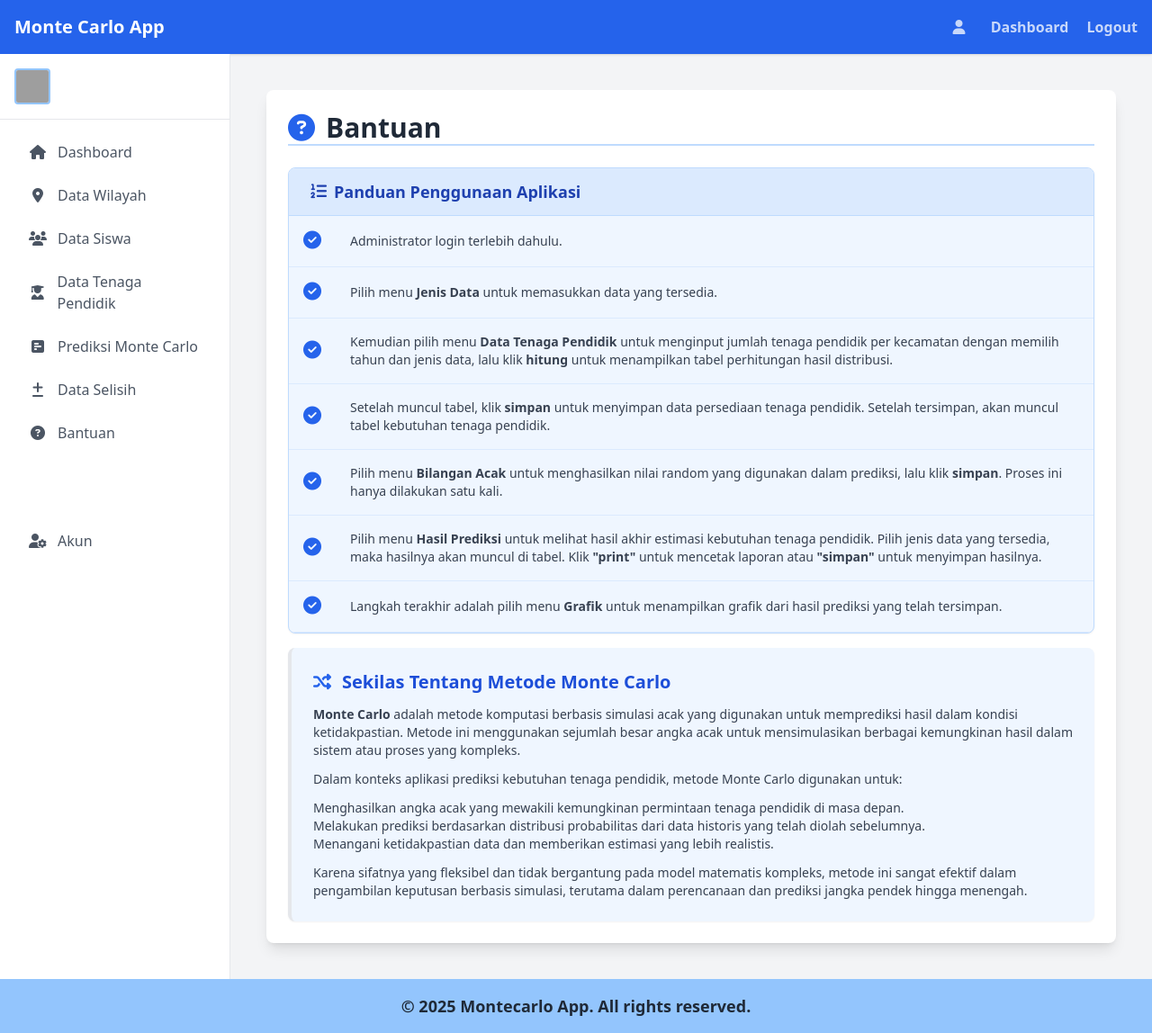
After one commit to kh-badri/surat, a CodeIgniter 4 app: the page made by app/Views/bantuan/index.php in a window 1280 px wide. The commit adds this page. Shown: the whole page at 90% size. Run offline with PHP 8.4 and a stand-in for CodeIgniter, Linux system fonts and the light colour scheme; the template is opened without the code that fills it, so the values that code supplies are empty; some libraries are stand-ins or nearby versions; grey boxes are pictures that could not be loaded.

Commit message:
update page bantuan

```diff
--- a/app/Config/Routes.php
+++ b/app/Config/Routes.php
@@ -18,6 +18,7 @@ $routes->group('', ['filter' => 'auth'], function ($routes) {
     // Resource untuk Wilayah dan Siswa (tetap seperti semula)
     $routes->resource('wilayah');
     $routes->resource('siswa');
+    $routes->resource('bantuan');
 
     // =======================================================
     // >> RUTE UNTUK SELISIH (CRUD) - DIJAGA OLEH GROUP INI <<
--- /dev/null
+++ b/app/Views/bantuan/index.php
@@ -0,0 +1,63 @@
+<?= $this->extend('layout/layout'); ?> <?= $this->section('content') ?> <div class="container mx-auto p-4 font-['Helvetica_Neue',_Helvetica,_Arial,_sans-serif']">
+    <div class="bg-white p-6 rounded-lg shadow-lg">
+        <h1 class="flex items-center text-gray-800 text-3xl font-bold mb-6 border-b-2 border-blue-200 pb-3"> <i class="fas fa-question-circle mr-3 text-blue-600"></i> Bantuan
+        </h1>
+
+        <div class="space-y-4">
+            <div class="bg-blue-50 border border-blue-200 rounded-lg overflow-hidden shadow-sm">
+                <div class="bg-blue-100 text-blue-800 font-semibold px-6 py-3 border-b border-blue-200">
+                    <h2 class="flex items-center text-lg"><i class="fas fa-list-ol mr-2"></i>Panduan Penggunaan Aplikasi</h2>
+                </div>
+                <table class="w-full">
+                    <tbody>
+                        <tr class="border-b border-blue-100 last:border-b-0">
+                            <td class="p-4 text-blue-600 w-12 text-center align-top"><i class='fa fa-check-circle text-xl'></i></td>
+                            <td class="p-4 text-sm text-gray-700">Administrator login terlebih dahulu.</td>
+                        </tr>
+                        <tr class="border-b border-blue-100 last:border-b-0">
+                            <td class="p-4 text-blue-600 w-12 text-center align-top"><i class='fa fa-check-circle text-xl'></i></td>
+                            <td class="p-4 text-sm text-gray-700">Pilih menu <strong>Jenis Data</strong> untuk memasukkan data yang tersedia.</td>
+                        </tr>
+                        <tr class="border-b border-blue-100 last:border-b-0">
+                            <td class="p-4 text-blue-600 w-12 text-center align-top"><i class='fa fa-check-circle text-xl'></i></td>
+                            <td class="p-4 text-sm text-gray-700">Kemudian pilih menu <strong>Data Tenaga Pendidik</strong> untuk menginput jumlah tenaga pendidik per kecamatan dengan memilih tahun dan jenis data, lalu klik <strong>hitung</strong> untuk menampilkan tabel perhitungan hasil distribusi.</td>
+                        </tr>
+                        <tr class="border-b border-blue-100 last:border-b-0">
+                            <td class="p-4 text-blue-600 w-12 text-center align-top"><i class='fa fa-check-circle text-xl'></i></td>
+                            <td class="p-4 text-sm text-gray-700">Setelah muncul tabel, klik <strong>simpan</strong> untuk menyimpan data persediaan tenaga pendidik. Setelah tersimpan, akan muncul tabel kebutuhan tenaga pendidik.</td>
+                        </tr>
+                        <tr class="border-b border-blue-100 last:border-b-0">
+                            <td class="p-4 text-blue-600 w-12 text-center align-top"><i class='fa fa-check-circle text-xl'></i></td>
+                            <td class="p-4 text-sm text-gray-700">Pilih menu <strong>Bilangan Acak</strong> untuk menghasilkan nilai random yang digunakan dalam prediksi, lalu klik <strong>simpan</strong>. Proses ini hanya dilakukan satu kali.</td>
+                        </tr>
+                        <tr class="border-b border-blue-100 last:border-b-0">
+                            <td class="p-4 text-blue-600 w-12 text-center align-top"><i class='fa fa-check-circle text-xl'></i></td>
+                            <td class="p-4 text-sm text-gray-700">Pilih menu <strong>Hasil Prediksi</strong> untuk melihat hasil akhir estimasi kebutuhan tenaga pendidik. Pilih jenis data yang tersedia, maka hasilnya akan muncul di tabel. Klik <strong>"print"</strong> untuk mencetak laporan atau <strong>"simpan"</strong> untuk menyimpan hasilnya.</td>
+                        </tr>
+                        <tr class="border-b border-blue-100 last:border-b-0">
+                            <td class="p-4 text-blue-600 w-12 text-center align-top"><i class='fa fa-check-circle text-xl'></i></td>
+                            <td class="p-4 text-sm text-gray-700">Langkah terakhir adalah pilih menu <strong>Grafik</strong> untuk menampilkan grafik dari hasil prediksi yang telah tersimpan.</td>
+                        </tr>
+                    </tbody>
+                </table>
+            </div>
+
+            <div class="bg-blue-50 border-l-4 border-blue-600 p-6 text-sm rounded-lg shadow-sm">
+                <h3 class="flex items-center text-blue-700 text-xl font-semibold mb-3">
+                    <i class="fas fa-random mr-3 text-blue-600"></i> Sekilas Tentang Metode Monte Carlo
+                </h3>
+                <p class="mb-3 text-gray-700"><strong>Monte Carlo</strong> adalah metode komputasi berbasis simulasi acak yang digunakan untuk memprediksi hasil dalam kondisi ketidakpastian. Metode ini menggunakan sejumlah besar angka acak untuk mensimulasikan berbagai kemungkinan hasil dalam sistem atau proses yang kompleks.</p>
+                <p class="mb-3 text-gray-700">Dalam konteks aplikasi prediksi kebutuhan tenaga pendidik, metode Monte Carlo digunakan untuk:</p>
+                <ul class="list-disc pl-8 mb-3 text-gray-700">
+                    <li>Menghasilkan angka acak yang mewakili kemungkinan permintaan tenaga pendidik di masa depan.</li>
+                    <li>Melakukan prediksi berdasarkan distribusi probabilitas dari data historis yang telah diolah sebelumnya.</li>
+                    <li>Menangani ketidakpastian data dan memberikan estimasi yang lebih realistis.</li>
+                </ul>
+                <p class="text-gray-700">Karena sifatnya yang fleksibel dan tidak bergantung pada model matematis kompleks, metode ini sangat efektif dalam pengambilan keputusan berbasis simulasi, terutama dalam perencanaan dan prediksi jangka pendek hingga menengah.</p>
+            </div>
+
+        </div>
+    </div>
+</div>
+
+<?= $this->endSection(); ?>
--- a/app/Views/layout/sidebar.php
+++ b/app/Views/layout/sidebar.php
@@ -49,10 +49,17 @@
                 </a>
             </li>
             <li>
-                <a href="<?= base_url('/selisih') ?>" class="mb-12 flex items-center px-4 py-2 rounded-lg transition-colors duration-200
+                <a href="<?= base_url('/selisih') ?>" class=" flex items-center px-4 py-2 rounded-lg transition-colors duration-200
                     <?= ($active_menu ?? '') === 'selisih' ? 'bg-blue-100 text-blue-600 font-semibold' : 'text-gray-600 hover:bg-gray-100' ?>">
                     <i class="fa-solid fas fa-plus-minus mr-3 w-5 text-center"></i>
                     <span>Data Selisih</span>
+                </a>
+            </li>
+            <li>
+                <a href="<?= base_url('/bantuan') ?>" class="flex items-center px-4 py-2 rounded-lg transition-colors duration-200
+                    <?= ($active_menu ?? '') === 'bantuan' ? 'bg-blue-100 text-blue-600 font-semibold' : 'text-gray-600 hover:bg-gray-100' ?>">
+                    <i class="fa-solid fas fa-question-circle mr-3 w-5 text-center"></i>
+                    <span>Bantuan</span>
                 </a>
             </li>
         </ul>
```
Also changed, not shown: Persiapan di Laptop (dengan XAMPP).txt (added, +20 -0 lines), app/Controllers/Bantuan.php (added, +17 -0 lines), 3 other files.
